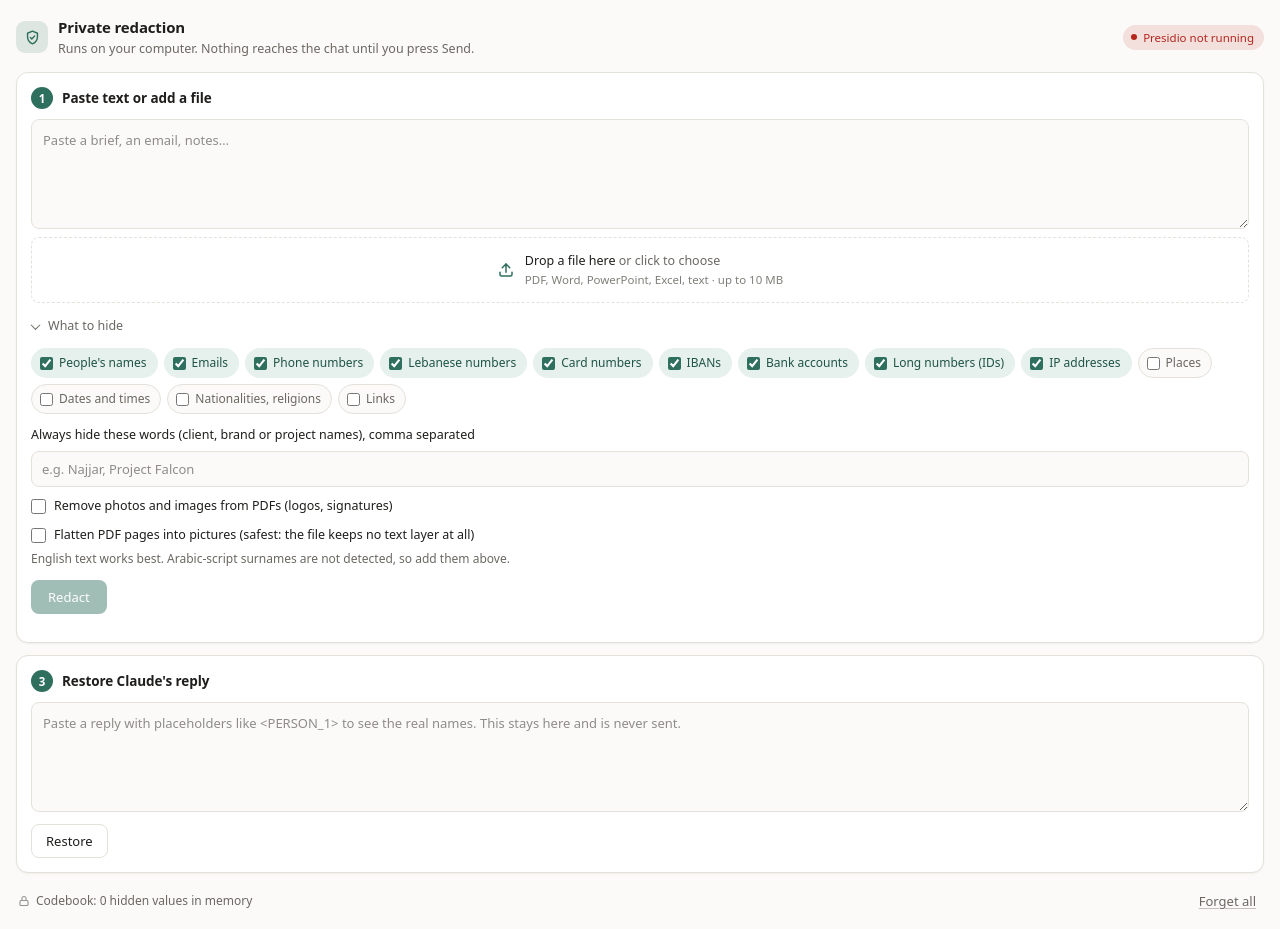
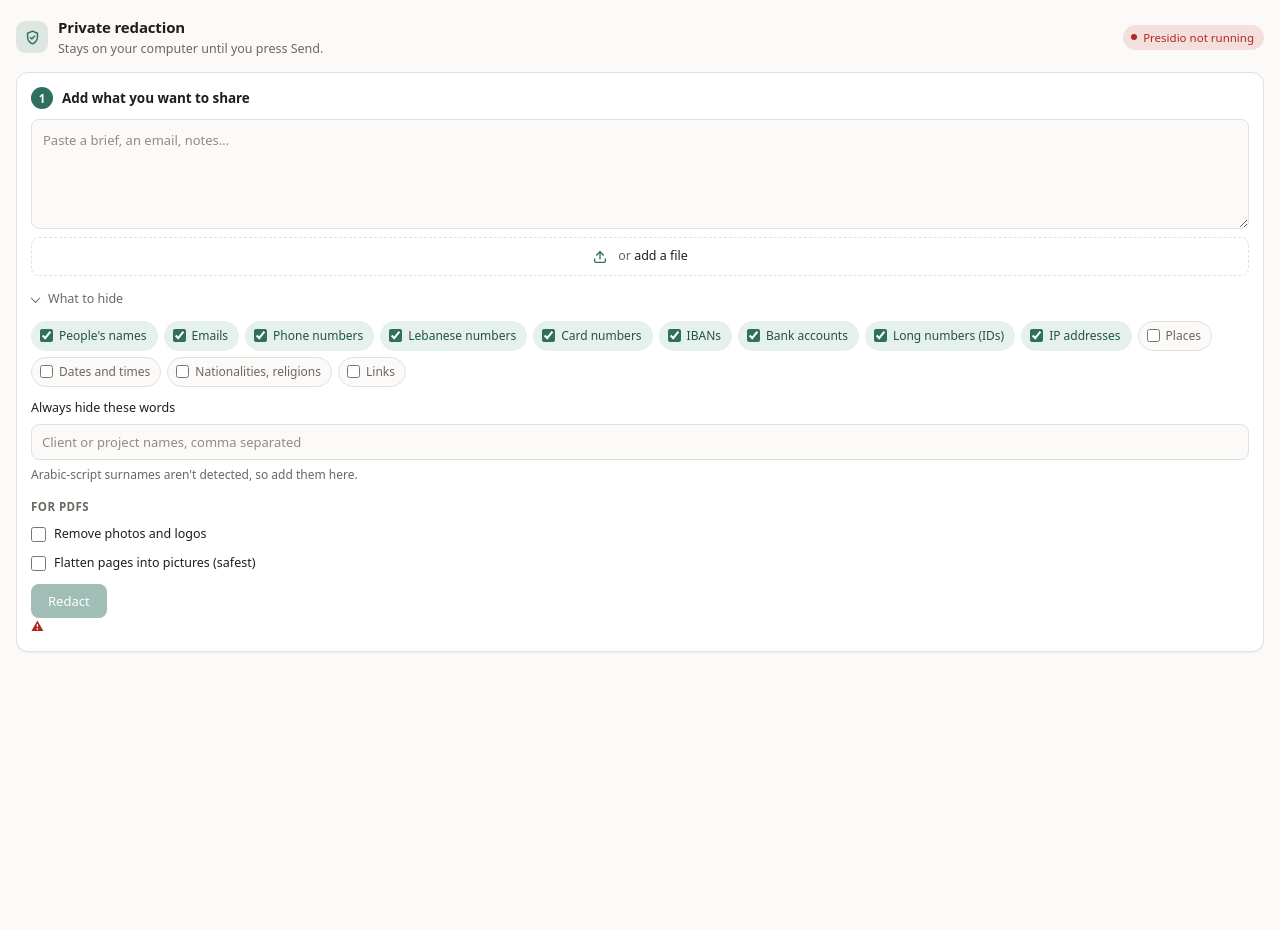
Before and after one commit to Loaded-16/LLM-Redact, a website with bundled scripts: page src/panel.html in a window 1280 px wide. Both pictures are taken after a click on the heading "What to hide". After the commit the page ends 800 px from the top, so only its background shows below. Built offline with nearby package versions, Linux system fonts and the light colour scheme; what @modelcontextprotocol/ext-apps would draw is missing.

Commit message:
Simplify the panel: show each step only when it's needed
- Restore and the codebook footer appear once something has been hidden
- The review list starts collapsed; the chips summarise what was hidden
- Apply changes appears only when there are changes to apply
- Choosing a file replaces the text box; the drop zone is one compact line
- What to hide: shorter labels, PDF options grouped
- Shorter hints, Copy buttons are links
- UI test opens the review list before unticking

Co-Authored-By: Claude Opus 5.5 <noreply@anthropic.com>
Claude-Session: https://claude.ai/code/session_019JbaaMFBwMhSFDc4RFJsWD

```diff
--- a/src/panel.html
+++ b/src/panel.html
@@ -81,9 +81,17 @@
   input[type=checkbox] { accent-color: var(--accent); width: 15px; height: 15px; margin: 0; flex: none; cursor: pointer; }
   label { cursor: pointer; }
 
+  textarea.short { min-height: 72px; }
+  .subhead { margin: 14px 0 0; color: var(--text2); font-size: 11.5px; font-weight: 600; text-transform: uppercase; letter-spacing: .04em; }
+  #apply:disabled { display: none; }
+  /* a chosen file replaces the text box */
+  .step:has(#fileRow.show) #input, .step:has(#fileRow.show) #drop { display: none; }
+  .step:has(#fileRow.show) #fileRow { margin-top: 0; }
+  #restoreStep { animation: rise 260ms var(--ease-out); }
+
   /* drop zone */
-  .drop { margin-top: 8px; border: 1.5px dashed var(--border); border-radius: var(--radius-sm); padding: 14px 12px; display: flex; align-items: center; justify-content: center; gap: 10px; color: var(--text2); font-size: 12.5px; cursor: pointer; transition: border-color 150ms ease, background-color 150ms ease, color 150ms ease; }
-  .drop svg { width: 18px; height: 18px; flex: none; color: var(--accent); }
+  .drop { margin-top: 8px; border: 1.5px dashed var(--border); border-radius: var(--radius-sm); padding: 9px 12px; display: flex; align-items: center; justify-content: center; gap: 10px; color: var(--text2); font-size: 12.5px; cursor: pointer; transition: border-color 150ms ease, background-color 150ms ease, color 150ms ease; }
+  .drop svg { width: 16px; height: 16px; flex: none; color: var(--accent); }
   .drop b { color: var(--text); font-weight: 500; }
   .drop small { display: block; font-size: 11.5px; opacity: .85; }
   .drop.over { border-color: var(--accent); color: var(--text); background: var(--accent-soft); }
@@ -134,7 +142,7 @@
   .msg.err { color: var(--danger); }
   .msg.ok { color: var(--fb-success); }
   .msg.ok::before { content: "✓"; font-weight: 700; }
-  .msg.err::before { content: "!"; font-weight: 700; display: inline-grid; place-items: center; width: 14px; height: 14px; border-radius: 50%; background: currentColor; color: var(--surface); font-size: 10px; flex: none; transform: translateY(2px); }
+  .msg.err::before { content: "⚠"; flex: none; }
   .hidden { display: none !important; }
 
   /* review list */
@@ -178,18 +186,18 @@
       <span class="mark" aria-hidden="true"><svg viewBox="0 0 24 24" fill="none" stroke="currentColor" stroke-width="2" stroke-linecap="round" stroke-linejoin="round"><path d="M12 3l7 3v5c0 4.5-3 8.3-7 10-4-1.7-7-5.5-7-10V6z"/><path d="M9 12l2 2 4-4"/></svg></span>
       <div>
         <h1>Private redaction</h1>
-        <p class="sub">Runs on your computer. Nothing reaches the chat until you press Send.</p>
+        <p class="sub">Stays on your computer until you press Send.</p>
       </div>
     </div>
     <span id="status" class="pill">Starting Presidio…</span>
   </header>
 
   <section class="step">
-    <h2><span class="num">1</span>Paste text or add a file</h2>
+    <h2><span class="num">1</span>Add what you want to share</h2>
     <textarea id="input" placeholder="Paste a brief, an email, notes…"></textarea>
-    <div id="drop" class="drop" tabindex="0" role="button" aria-label="Drop a file here or click to choose. PDF, Word, PowerPoint, Excel or text, up to 10 MB">
+    <div id="drop" class="drop" tabindex="0" role="button" title="PDF, Word, PowerPoint, Excel or text, up to 10 MB" aria-label="Add a file: PDF, Word, PowerPoint, Excel or text, up to 10 MB">
       <svg aria-hidden="true" viewBox="0 0 24 24" fill="none" stroke="currentColor" stroke-width="2" stroke-linecap="round" stroke-linejoin="round"><path d="M12 15V4"/><path d="M7 9l5-5 5 5"/><path d="M4 15v3a2 2 0 0 0 2 2h12a2 2 0 0 0 2-2v-3"/></svg>
-      <span><b>Drop a file here</b> or click to choose<small>PDF, Word, PowerPoint, Excel, text · up to 10 MB</small></span>
+      <span>or <b>add a file</b></span>
     </div>
     <input id="picker" type="file" class="hidden" accept=".pdf,.docx,.pptx,.xlsx,.txt,.md,.csv,.tsv,.json,.html,.htm,.rtf,.log">
     <div id="fileRow" class="file"><span id="fileName"></span><button id="clearFile" class="link">Remove</button></div>
@@ -197,11 +205,12 @@
     <details>
       <summary>What to hide</summary>
       <div class="opts" id="opts"></div>
-      <label for="terms" class="field-label">Always hide these words (client, brand or project names), comma separated</label>
-      <input id="terms" type="text" placeholder="e.g. Najjar, Project Falcon">
-      <label class="check"><input type="checkbox" id="removeImages"> Remove photos and images from PDFs (logos, signatures)</label>
-      <label class="check"><input type="checkbox" id="flatten"> Flatten PDF pages into pictures (safest: the file keeps no text layer at all)</label>
-      <p class="hint">English text works best. Arabic-script surnames are not detected, so add them above.</p>
+      <label for="terms" class="field-label">Always hide these words</label>
+      <input id="terms" type="text" placeholder="Client or project names, comma separated">
+      <p class="hint">Arabic-script surnames aren't detected, so add them here.</p>
+      <p class="subhead">For PDFs</p>
+      <label class="check"><input type="checkbox" id="removeImages"> Remove photos and logos</label>
+      <label class="check"><input type="checkbox" id="flatten"> Flatten pages into pictures (safest)</label>
     </details>
 
     <div class="row"><button id="redact" class="primary" disabled>Redact</button></div>
@@ -211,12 +220,11 @@
   <section class="step hidden" id="reviewStep">
     <h2><span class="num">2</span>Check it, then send</h2>
     <div class="chips" id="chips"></div>
-    <details id="reviewBox" open>
+    <details id="reviewBox">
       <summary id="reviewSummary">Review what's hidden</summary>
-      <p class="hint">Untick anything that should stay visible. Add anything it missed. Then press Apply.</p>
       <div id="reviewList" class="review"></div>
       <div class="addrow">
-        <input id="addTerm" type="text" placeholder="Something it missed (a name, a number…)">
+        <input id="addTerm" type="text" placeholder="Hide something it missed">
         <button id="addBtn">Add</button>
       </div>
       <div class="row"><button id="apply" disabled>Apply changes</button></div>
@@ -228,33 +236,33 @@
         <button id="nextPage" class="link" aria-label="Next page">Next ›</button>
       </div>
       <img id="pageImg" class="pageimg" alt="Redacted page preview">
-      <p class="hint" id="pdfHint">This is the redacted PDF exactly as Claude will see it. Check photos and images: text inside them is not hidden.</p>
+      <p class="hint" id="pdfHint">Exactly what Claude will see. Text inside photos isn't hidden.</p>
       <p class="msg err hidden" id="pdfWarn"></p>
     </div>
     <div id="textBox">
       <textarea id="masked" class="mono" spellcheck="false"></textarea>
-      <p class="hint">You can edit this before sending. Anything still visible here will be shared.</p>
+      <p class="hint">Edit freely. Anything visible here will be shared.</p>
     </div>
     <div class="row">
       <button id="send" class="primary">Send to chat</button>
       <button id="sendText" class="hidden">Send as text instead</button>
-      <button id="copyMasked">Copy text</button>
+      <button id="copyMasked" class="link">Copy</button>
     </div>
     <div id="sendMsg" class="msg"></div>
   </section>
 
-  <section class="step">
+  <section class="step hidden" id="restoreStep">
     <h2><span class="num">3</span>Restore Claude's reply</h2>
-    <textarea id="reply" placeholder="Paste a reply with placeholders like <PERSON_1> to see the real names. This stays here and is never sent."></textarea>
+    <textarea id="reply" class="short" placeholder="Paste Claude's reply to see the real names. It stays here."></textarea>
     <div class="row"><button id="restore">Restore</button></div>
     <div id="restoreWrap" class="hidden">
       <textarea id="restored" readonly></textarea>
-      <div class="row"><button id="copyRestored">Copy</button></div>
+      <div class="row"><button id="copyRestored" class="link">Copy</button></div>
     </div>
     <div id="restoreMsg" class="msg"></div>
   </section>
 
-  <div class="foot">
+  <div class="foot hidden" id="foot">
     <span id="held">Codebook: 0 hidden values in memory</span>
     <button id="reset" class="link">Forget all</button>
   </div>
--- a/src/panel.js
+++ b/src/panel.js
@@ -80,6 +80,11 @@ function setStatus(text, kind = "") {
 
 function setHeld(n) {
   $("held").textContent = `Codebook: ${n} hidden value${n === 1 ? "" : "s"} in memory`;
+  // Restore and the codebook only matter once something has been hidden.
+  if (n > 0) {
+    $("restoreStep").classList.remove("hidden");
+    $("foot").classList.remove("hidden");
+  }
 }
 
 function updateRedactButton() {
```
Also changed, not shown: tests/test_ui.mjs (+1 -0 lines), dist/panel.html, docs/screenshots/panel-after-full-dark.png, docs/screenshots/panel-after-full-light.png, docs/screenshots/panel-after-start-dark.png (added), docs/screenshots/panel-after-start-light.png (added).
